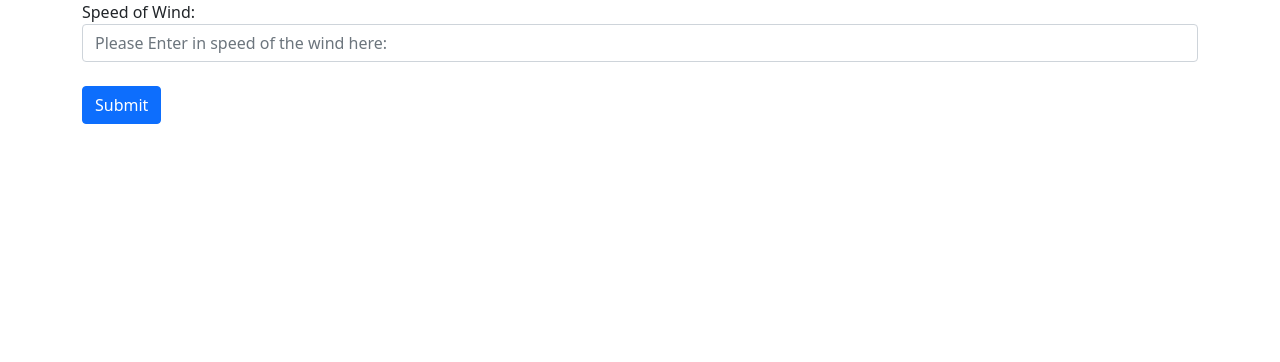
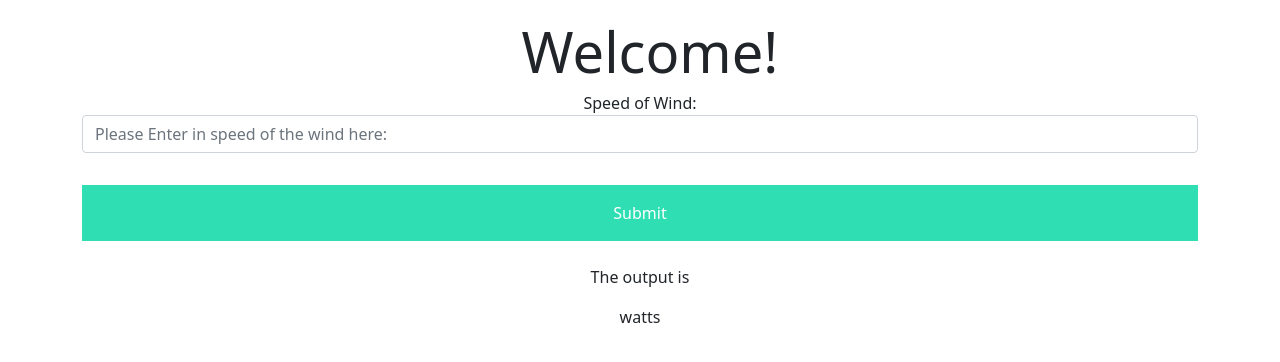
Before and after one commit to dylancreaven/EmergingTechProject, a plain HTML site: page static/index.html in a window 1280 px wide. Drawn offline with nearby package versions, Linux system fonts and the light colour scheme.

Commit message:
put in some css on html file to look nicer

```diff
--- a/static/index.html
+++ b/static/index.html
@@ -1,25 +1,78 @@
 <!doctype html>
 <html lang="en">
+  <meta name="viewport" content="width=device-width, initial-scale=1">
+<style>
+body {
+  font-family: Arial, Helvetica, sans-serif;
+  background-color: black;
+}
+
+* {
+  box-sizing: border-box;
+}
+
+/* Add padding to containers */
+.container {
+  padding: 16px;
+  background-color: white;
+}
+
+
+/* Overwrite default styles of hr */
+hr {
+  border: 1px solid #f1f1f1;
+  margin-bottom: 25px;
+}
+/* Set a style for the submit button */
+.submitbtn {
+  background-color: #19dbab;
+  color: white;
+  padding: 16px 20px;
+  margin: 8px 0;
+  border: none;
+  cursor: pointer;
+  width: 100%;
+  opacity: 0.9;
+}
+.submitbtn:hover {
+  opacity: 1;
+}
+.header img {
+  float: left;
+  width: 100px;
+  height: 100px;
+  background: #555;
+}
+
+.header h1 {
+  position: relative;
+  top: 18px;
+  left: 10px;
+}
+</style>
   <head>
     <!-- Required meta tags -->
     <meta charset="utf-8">
     <meta name="viewport" content="width=device-width, initial-scale=1">
 
-    <!-- Bootstrap CSS -->
+
     <link href="https://cdn.jsdelivr.net/npm/bootstrap@5.0.0-beta1/dist/css/bootstrap.min.css" rel="stylesheet" integrity="sha384-giJF6kkoqNQ00vy+HMDP7azOuL0xtbfIcaT9wjKHr8RbDVddVHyTfAAsrekwKmP1" crossorigin="anonymous">
 
     <title>Air Turbines!</title>
   </head>
-  <body>
+  <body class="text-center">
+    <div class="header">
+      <h1 class="display-4">Welcome!</h1>
+  </div>
     <form class="container center_div">
         <div class="form-group">
           <label for="speedInput">Speed of Wind:</label>
           <input type="text" class="form-control" id="speedInput"  placeholder="Please Enter in speed of the wind here: ">
         </div></br>
-        <button id="submit-btn" type="button" class="btn btn-primary">Submit</button>
+        <button id="submit-btn" type="button" class="submitbtn">Submit</button>
     </form>
-    <p class="text-center" id="output"></p>
-    <!-- Option 1: Bootstrap Bundle with Popper -->
+    <p class="text-center" >The output is <div class="font-weight-bold" id="output"></div> watts</p>
+
     <script src="https://cdn.jsdelivr.net/npm/bootstrap@5.0.0-beta1/dist/js/bootstrap.bundle.min.js" integrity="sha384-ygbV9kiqUc6oa4msXn9868pTtWMgiQaeYH7/t7LECLbyPA2x65Kgf80OJFdroafW" crossorigin="anonymous"></script>
     <script>
         // Example POST method implementation:
@@ -34,10 +87,9 @@
         body: JSON.stringify({value})
 
     });
-        var resp = await response.json();
-        document.getElementById("output").innerHTML=resp.prediction[0]
-        console.log(resp)
-
+      var resp = await response.json();
+      document.getElementById("output").innerHTML=resp.prediction[0]
+      console.log(resp)
 }
 document.getElementById("submit-btn").addEventListener("click", postData);
     </script>
```
Also changed, not shown: static/logo.png (added), 1 other file.
